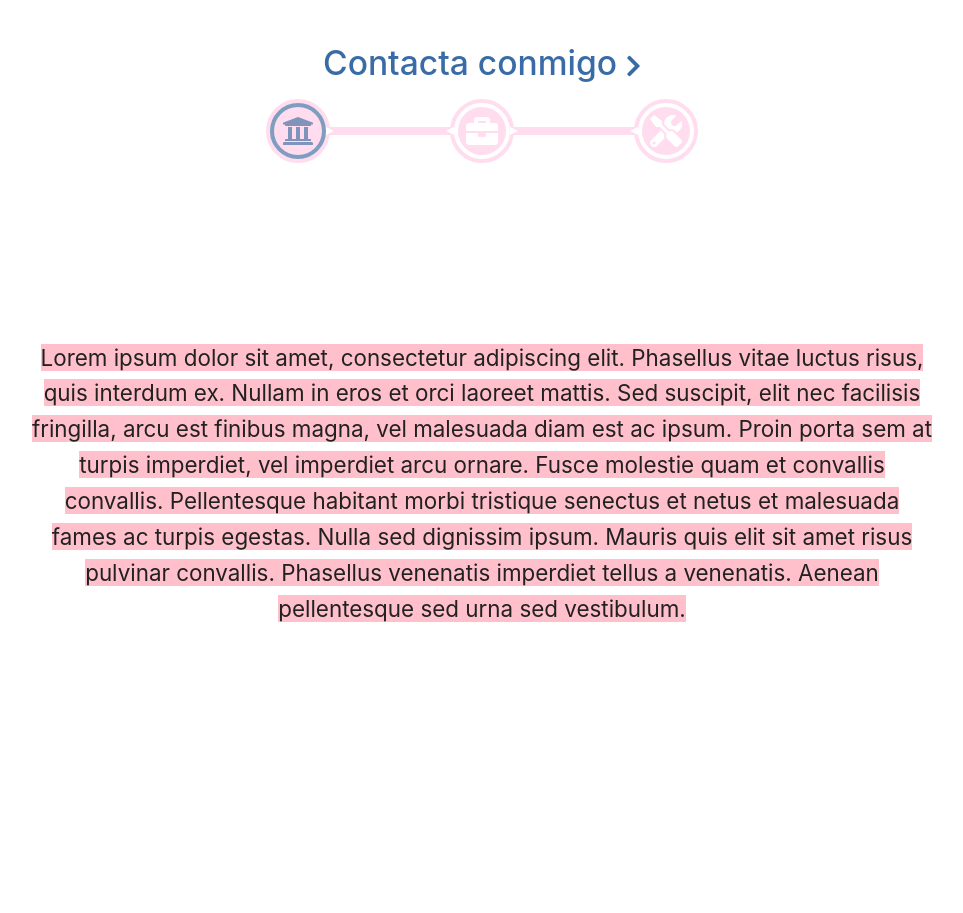
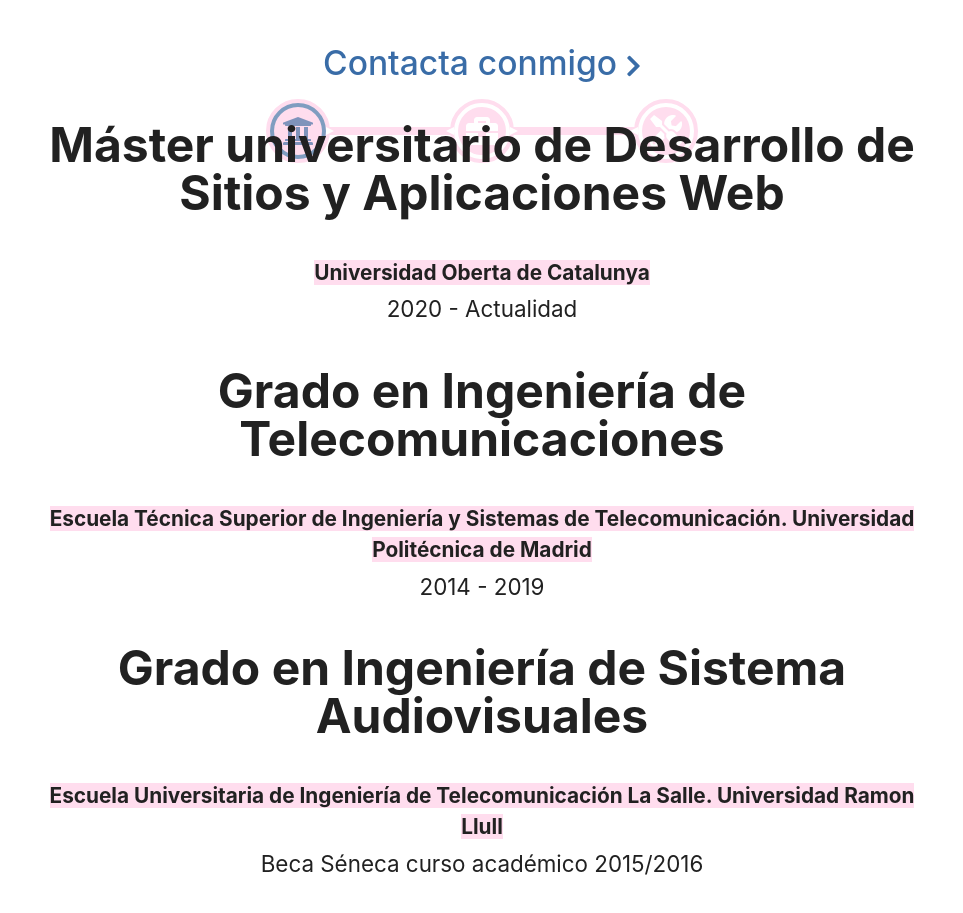
Before and after one commit to anxela-re/cv-anxela, a website built with Parcel: page src/index.html in a window 1280 px wide. Shown: the part 2317-3230 px from the top of the page, without its empty margins (158-1121 px from the left). Built offline with nearby package versions, Linux system fonts and the light colour scheme.

Commit message:
sliders content

```diff
--- a/src/assets/styles/layouts/_home.scss
+++ b/src/assets/styles/layouts/_home.scss
@@ -279,19 +279,24 @@
       text-align: center;
       opacity: 0;
       transform: translateX(-50%);
+      p {
+        display: block;
+        margin: .2rem auto;
+      }
+      h2 {
+        font-size: 3rem;
+      }
+      h3 {
+      display: inline;
+      font-size:1.3rem ;
+      line-height: 1.5;
+      background-color: $primary;
+
+      }
     }
     .slide.is-active {
       opacity: 1;
       transition: opacity 0.3s ease 0.2s;
-    }
-    .slide-1 p {
-      background-color: pink;
-    }
-    .slide-2 p {
-      background-color: orange;
-    }
-    .slide-3 p {
-      background-color: purple;
     }
   }
 }
--- a/src/index.html
+++ b/src/index.html
@@ -135,47 +135,88 @@
                     </div>
                     <div class="slide slide-1 is-active">
                         <div class="text-container">
-                            <p>
-                                Lorem ipsum dolor sit amet, consectetur
-                                adipiscing elit. Phasellus vitae luctus risus,
-                                quis interdum ex. Nullam in eros et orci laoreet
-                                mattis. Sed suscipit, elit nec facilisis
-                                fringilla, arcu est finibus magna, vel malesuada
-                                diam est ac ipsum. Proin porta sem at turpis
-                                imperdiet, vel imperdiet arcu ornare. Fusce
-                                molestie quam et convallis convallis.
-                                Pellentesque habitant morbi tristique senectus
-                                et netus et malesuada fames ac turpis egestas.
-                                Nulla sed dignissim ipsum. Mauris quis elit sit
-                                amet risus pulvinar convallis. Phasellus
-                                venenatis imperdiet tellus a venenatis. Aenean
-                                pellentesque sed urna sed vestibulum.
-                            </p>
+                            <div>
+                                <h2>
+                                    Máster universitario de Desarrollo de Sitios
+                                    y Aplicaciones Web
+                                </h2>
+                                <h3>Universidad Oberta de Catalunya</h3>
+                                <p class="description">2020 - Actualidad</p>
+                            </div>
+                            <div>
+                                <h2>
+                                    Grado en Ingeniería de Telecomunicaciones
+                                </h2>
+                                <h3>
+                                    Escuela Técnica Superior de Ingeniería y
+                                    Sistemas de Telecomunicación. Universidad
+                                    Politécnica de Madrid
+                                </h3>
+                                <p class="description">2014 - 2019</p>
+                            </div>
+                            <div>
+                                <h2>
+                                    Grado en Ingeniería de Sistema Audiovisuales
+                                </h2>
+                                <h3>
+                                    Escuela Universitaria de Ingeniería de
+                                    Telecomunicación La Salle. Universidad Ramon
+                                    Llull
+                                </h3>
+                                <p class="description">
+                                    Beca Séneca curso académico 2015/2016
+                                </p>
+                            </div>
                         </div>
                     </div>
                     <div class="slide slide-2">
                         <div class="text-container">
-                            <p>
-                                Lorem ipsum dolor sit amet, consectetur
-                                adipiscing elit. Phasellus vitae luctus risus,
-                                quis interdum ex. Nullam in eros et orci laoreet
-                                mattis. Sed suscipit, elit nec facilisis
-                                fringilla, arcu est finibus magna, vel malesuada
-                                diam est ac ipsum. Proin porta sem at turpis
-                                imperdiet, vel imperdiet arcu ornare. Fusce
-                                molestie quam et convallis convallis.
-                                Pellentesque habitant morbi tristique senectus
-                                et netus et malesuada fames ac turpis egestas.
-                                Nulla sed dignissim ipsum. Mauris quis elit sit
-                                amet risus pulvinar convallis. Phasellus
-                                venenatis imperdiet tellus a venenatis. Aenean
-                                pellentesque sed urna sed vestibulum.
-                            </p>
+                            <div>
+                                <h2>Diseñadora y desarrolladora Front-End</h2>
+                                <h3>Zerintia Technologies</h3>
+                                <p>Enero 2019 - Actualidad</p>
+                                <p class="description">
+                                    Lorem ipsum dolor sit amet, consectetur
+                                    adipiscing elit. Phasellus vitae luctus
+                                    risus, quis interdum ex. Nullam in eros et
+                                    orci laoreet mattis. Sed suscipit, elit nec
+                                    facilisis fringilla, arcu est finibus magna,
+                                    vel malesuada diam est ac ipsum. Proin porta
+                                    sem at turpis imperdiet, vel imperdiet arcu
+                                    ornare. Fusce molestie quam et convallis
+                                    convallis. Pellentesque habitant morbi
+                                    tristique senectus et netus et malesuada
+                                    fames ac turpis egestas. Nulla sed dignissim
+                                    ipsum. Mauris quis elit sit amet risus
+                                    pulvinar convallis. Phasellus venenatis
+                                    imperdiet tellus a venenatis. Aenean
+                                    pellentesque sed urna sed vestibulum.
+                                </p>
+                            </div>
                         </div>
                     </div>
                     <div class="slide slide-3">
                         <div class="text-container">
                             <p>
+                                JavaScript (JQuery)
+                                HTML
+                                CSS (SASS )
+                                PHP
+
+                                GIT
+
+                                ReactJs
+                                AngularJS
+                                NodeJs
+
+                                Wordpress, Drupal
+
+                                Laravel, Codeigniter
+
+                                AzureDevOps
+
+
+
                                 Lorem ipsum dolor sit amet, consectetur
                                 adipiscing elit. Phasellus vitae luctus risus,
                                 quis interdum ex. Nullam in eros et orci laoreet
```
